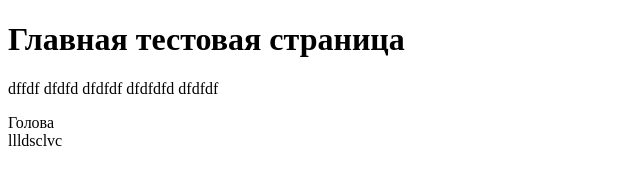
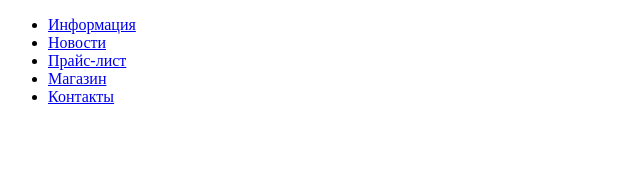
Before and after one commit to Sergey2108/test.ru, a plain HTML site: page index.html in a window 1280 px wide. Shown: the whole page, without its empty margins (0-640 px from the left). Drawn offline with Linux system fonts and the light colour scheme.

Commit message:
gfg
ddvd

```diff
--- a/index.html
+++ b/index.html
@@ -2,12 +2,24 @@
 <html lang="ru">
 <head>
 	<meta charset="UTF-8">
-	<title>Тестовая страница</title>
+	<title>Барбешоп Бородинский</title>
 </head>
 <body>
-	<h1>Главная тестовая страница</h1>
-	<p>dffdf dfdfd dfdfdf dfdfdfd dfdfdf</p>
-	<header>Голова</header>
-	<footer>llldsclvc</footer>
+	<header class="main-header">
+		<div class="container">
+			<nav class="main-navigation">
+				<ul>
+					<li><a href="#">Информация</a></li>
+					<li><a href="#">Новости</a></li>
+					<li><a href="#">Прайс-лист</a></li>
+					<li><a href="#">Магазин</a></li>
+					<li><a href="#">Контакты</a></li>
+				</ul>
+			</nav>
+			<div class="user-block">
+
+			</div>
+		</div>
+	</header>
 </body>
 </html>
```
